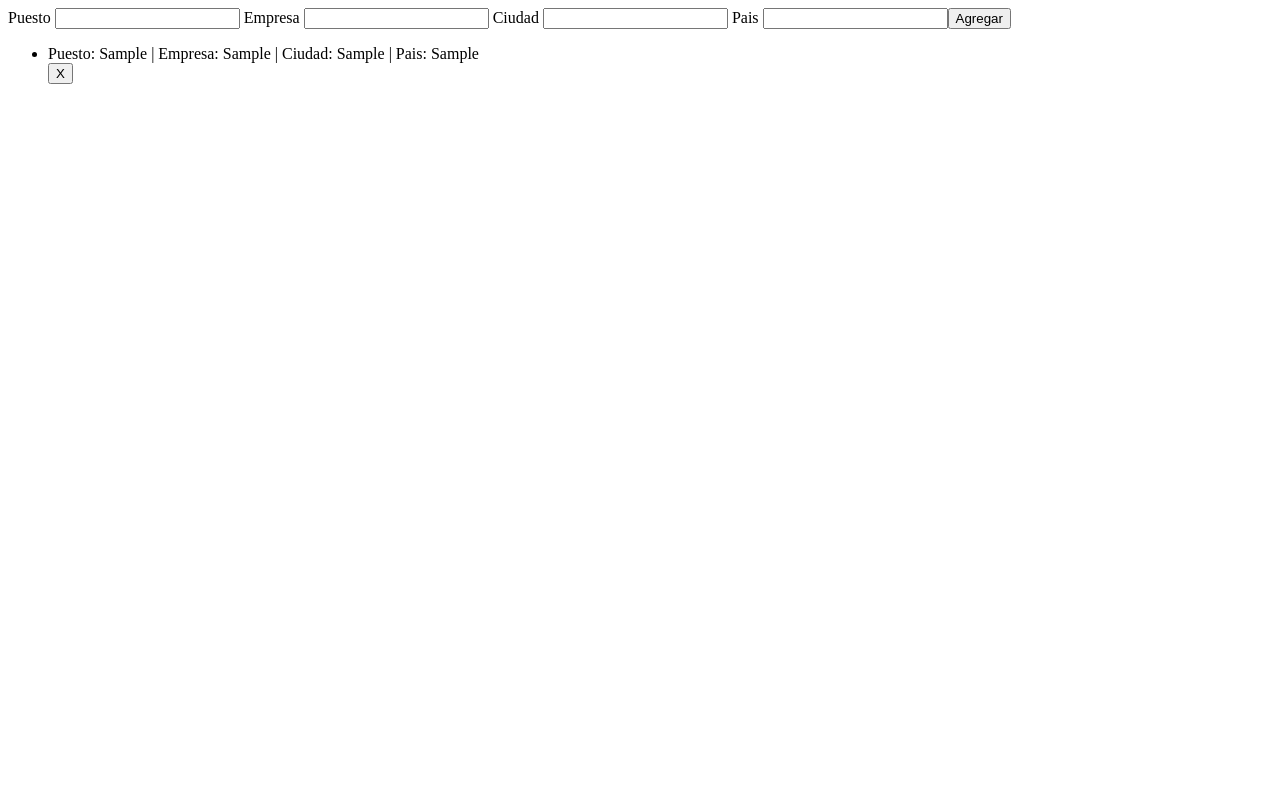
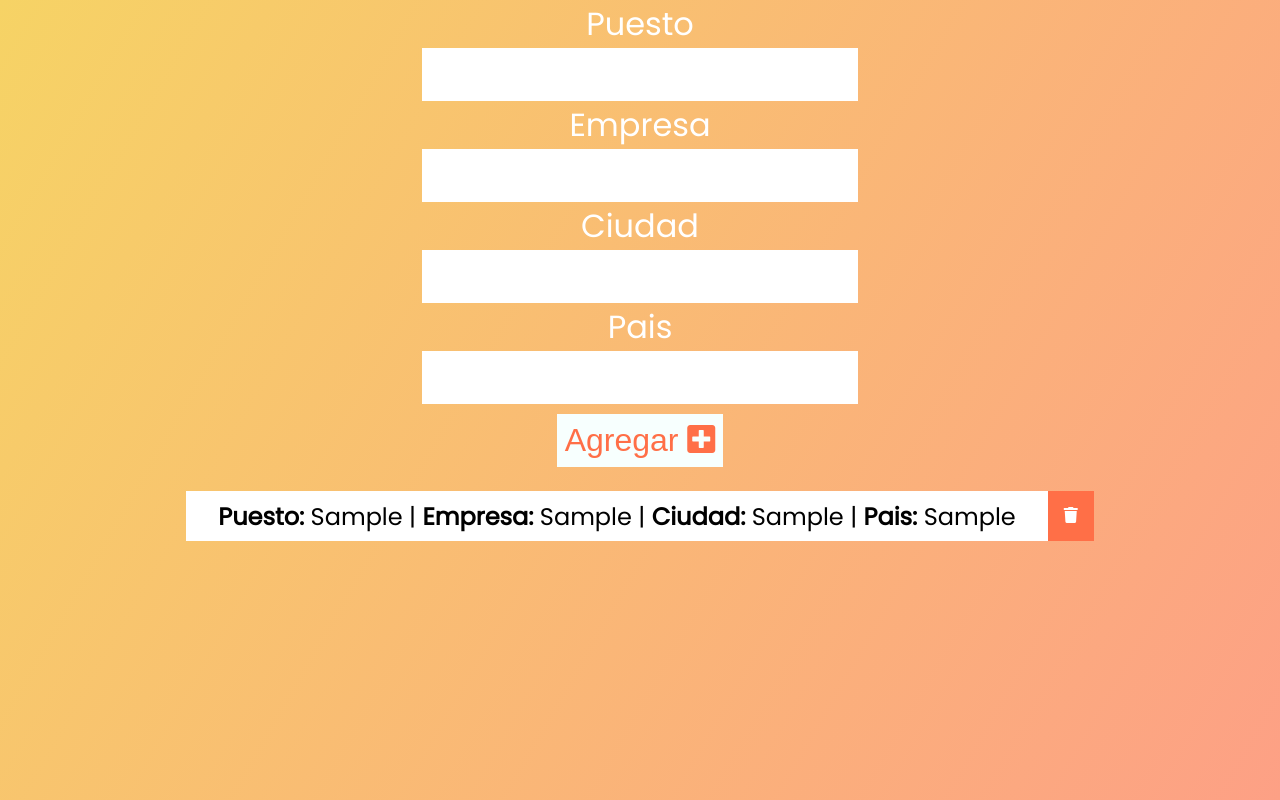
Before and after one commit to INNeira/Actividad_1, a React (Create React App) app: page / in a window 1280 px wide. Both pictures are taken after typing "Sample", "Sample", "Sample", "Sample" into the empty fields and a click on the button "Agregar". Built offline with nearby package versions, Linux system fonts and the light colour scheme.

Commit message:
Actividad lista con el CSS

```diff
--- a/public/index.html
+++ b/public/index.html
@@ -8,6 +8,16 @@
     <meta
       name="description"
       content="Web site created using create-react-app"
+    />
+    <link
+    href="https://fonts.googleapis.com/css?family=Poppins&display=swap"
+    rel="stylesheet"
+    />
+    <link
+      rel="stylesheet"
+      href="https://cdnjs.cloudflare.com/ajax/libs/font-awesome/5.12.1/css/all.min.css"
+      integrity="sha256-mmgLkCYLUQbXn0B1SRqzHar6dCnv9oZFPEC1g1cwlkk="
+      crossorigin="anonymous"
     />
     <link rel="apple-touch-icon" href="%PUBLIC_URL%/logo192.png" />
     <!--
--- /dev/null
+++ b/src/App.css
@@ -0,0 +1,80 @@
+* {
+margin: 0;
+padding: 0;
+box-sizing: border-box;
+}
+body {
+background-image: linear-gradient(120deg, #f6d365 0%, #fda085 100%);
+color: white;
+font-family: "Poppins", sans-serif;
+min-height: 100vh;
+}
+
+span{
+    font-weight: bold;
+}
+
+.form-todo  {
+    min-height: 20vh;
+    display: flex;
+    justify-content: center;
+    align-items: center;
+    flex-direction: column;
+}
+
+.form-todo input,
+.form-todo button {
+    padding: 0.5rem;
+    font-size: 2rem;
+    border: none;
+    background: white;
+}
+.form-todo button {
+    color: #ff6f47;
+    background: #f7fffe;
+    cursor: pointer;
+    transition: all 0.3s ease;
+    margin-top: 10px;
+}
+.form-todo  button:hover {
+    background: #ff6f47;
+    color: white;
+}
+.form-todo  label{
+    font-size: 2rem;
+}
+
+.todo-container {
+    display: flex;
+    justify-content: center;
+    align-items: center;
+}
+
+.todo-list {
+    min-width: 30%;
+    list-style: none;
+}
+
+.list {
+    margin: 1.5rem;
+    background: white;
+    font-size: 1.5rem;
+    color: black;
+    display: flex;
+    justify-content: space-between;
+    align-items: center;
+    transition: all 1s ease;
+}
+
+.list li{
+    padding: 0rem 2rem;
+}
+
+.trash-btn{
+  background: #ff6f47;
+  color: white;
+  border: none;
+  padding: 1rem;
+  cursor: pointer;
+  font-size: 1rem;
+}
--- a/src/App.js
+++ b/src/App.js
@@ -1,8 +1,7 @@
 //Importando los componentes
 import React from 'react'
 import { ToDoList } from './components/ToDoList/ToDoList'
-
-
+import './App.css'
 
 
 function App() {
--- a/src/components/ToDoList/List.jsx
+++ b/src/components/ToDoList/List.jsx
@@ -5,16 +5,17 @@ export class List extends React.Component{
     constructor(props){
         super(props)
         this.props = props;
-
     }
 
     render(){
         return(
             <>
-                <li key={this.props.id}> Puesto: {this.props.job} | Empresa: {this.props.org} | Ciudad: {this.props.city} | Pais: {this.props.country}</li>
-                <button onClick={() => this.props.delete(this.props.id)} className="trash-btn" >
-                <i className="fas fa-trash"></i>X
-                </button>
+                <div className="list">
+                    <li key={this.props.id}> <span>Puesto:</span> {this.props.job} | <span>Empresa:</span> {this.props.org} | <span>Ciudad:</span> {this.props.city} | <span>Pais:</span> {this.props.country}</li>
+                    <button onClick={() => this.props.delete(this.props.id)} className="trash-btn" >
+                    <i className="fas fa-trash"></i>
+                    </button>
+                </div>
             </>
         )
     }
--- a/src/components/ToDoList/ToDoList.jsx
+++ b/src/components/ToDoList/ToDoList.jsx
@@ -79,7 +79,7 @@ export class ToDoList extends React.Component{
     render(){
         return(
             <>
-
+                <div className="form-todo">
                     <label> Puesto </label>
                     <input value={this.state.inputValue} onChange={(a) => this.handleInput(a)} type="text" />
                     <label> Empresa </label>
@@ -88,13 +88,16 @@ export class ToDoList extends React.Component{
                     <input value={this.state.inputValue3} onChange={(c) => this.handleInputC(c)} type="text" />
                     <label> Pais </label>
                     <input value={this.state.inputValue4} onChange={(d) => this.handleInputD(d)} type="text" />
-                <button onClick={() => this.addTask(this.state.inputValue,this.state.inputValue2,this.state.inputValue3,this.state.inputValue4)}>Agregar</button>
-                <ul>
+                    <button onClick={() => this.addTask(this.state.inputValue,this.state.inputValue2,this.state.inputValue3,this.state.inputValue4)}>Agregar <i className="fas fa-plus-square"></i>
+                    </button>
+                </div>
+                <div className="todo-container">
+                    <ul className="todo-list">
                         {this.state.tasks.map(task =>(
-                        <List tasks={this.state.tasks} task={task} key={task.id} id={task.id } job={task.job} org={task.org} city={task.city} country={task.country} delete={this.deleteItem}/>
+                            <List tasks={this.state.tasks} task={task} key={task.id} id={task.id} job={task.job} org={task.org} city={task.city} country={task.country} delete={this.deleteItem}/>
                         ))}
                     </ul>
-
+                </div>
           </>
         )
     }
```
Lines whose indentation alone changed are shown as unchanged.
